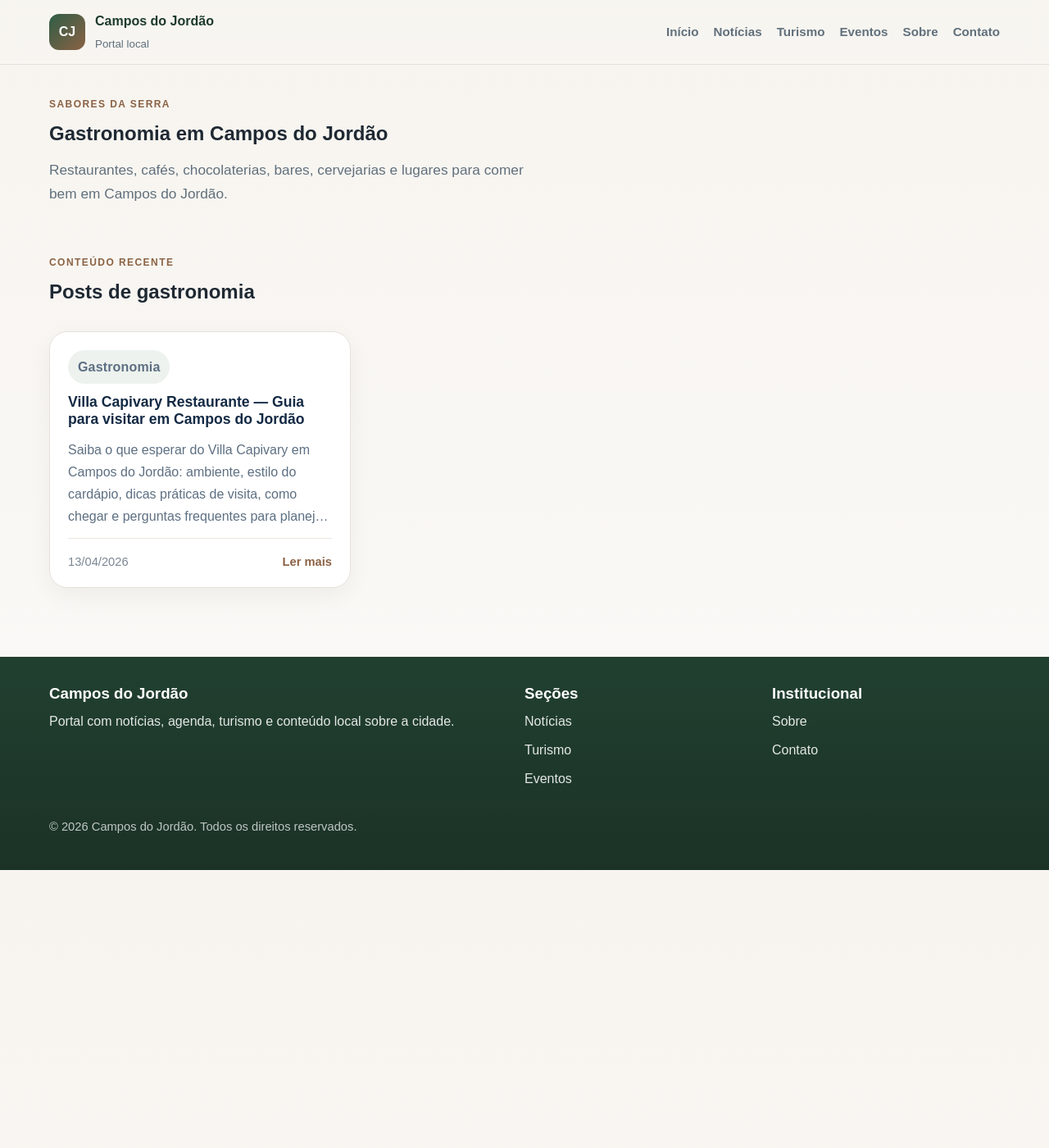
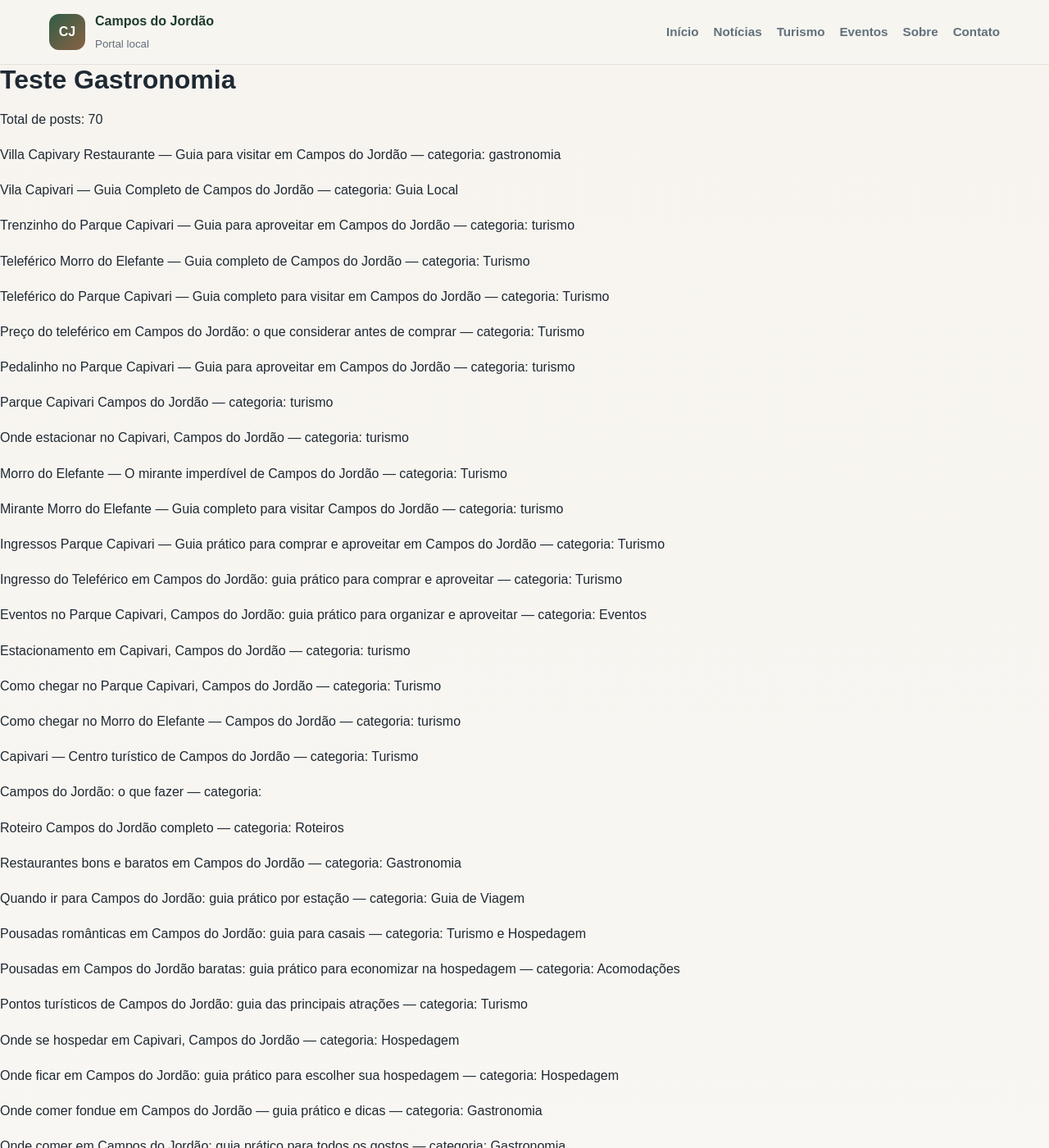
Before and after one commit to projetocamposdojordao/projetocamposdojordao.github.io, a Jekyll site: the page built from gastronomia.md, in a window 1280 px wide and 1400 px high. Shown: the whole window at 82% size. Built offline with Jekyll 4.4.1, drawn with Linux system fonts in a browser that asks for light colours; some of the changed text lies outside the part shown.

Commit message:
Update gastronomia.md

```diff
--- a/gastronomia.md
+++ b/gastronomia.md
@@ -1,58 +1,15 @@
 ---
 layout: default
 title: Gastronomia
-description: Restaurantes, cafés, bares e onde comer bem em Campos do Jordão.
 permalink: /gastronomia/
 ---
 
-<section class="hero-banner page-hero">
-  <div class="container">
-    <div class="page-hero-card">
-      <p class="eyebrow">Sabores da serra</p>
-      <h1>Gastronomia em Campos do Jordão</h1>
-      <p class="lead">
-        Restaurantes, cafés, chocolaterias, bares, cervejarias e lugares para comer bem em Campos do Jordão.
-      </p>
-    </div>
-  </div>
-</section>
+<h1>Teste Gastronomia</h1>
 
-<section class="content-section">
-  <div class="container">
-    <div class="section-heading">
-      <div>
-        <p class="eyebrow">Conteúdo recente</p>
-        <h2>Posts de gastronomia</h2>
-      </div>
-    </div>
+<p>Total de posts: {{ site.posts | size }}</p>
 
-    {% assign food_posts = site.posts | where: "category", "gastronomia" %}
-
-    {% if food_posts.size == 0 %}
-      <p>Ainda não há posts nesta categoria.</p>
-    {% else %}
-      <div class="cards-grid portal-cards">
-        {% for post in food_posts limit:12 %}
-          <article class="card portal-card">
-            {% if post.image %}
-              <a href="{{ post.url }}">
-                <img src="{{ post.image | relative_url }}" alt="{{ post.title }}" class="card-thumb">
-              </a>
-            {% endif %}
-            <div class="card-body">
-              <p class="tag">Gastronomia</p>
-              <h3><a href="{{ post.url }}">{{ post.title }}</a></h3>
-              {% if post.description %}
-                <p>{{ post.description }}</p>
-              {% endif %}
-              <div class="card-footer">
-                <span>{{ post.date | date: "%d/%m/%Y" }}</span>
-                <a href="{{ post.url }}">Ler mais</a>
-              </div>
-            </div>
-          </article>
-        {% endfor %}
-      </div>
-    {% endif %}
-  </div>
-</section>
+{% for post in site.posts %}
+  <p>
+    {{ post.title }} — categoria: {{ post.category }}
+  </p>
+{% endfor %}
```
